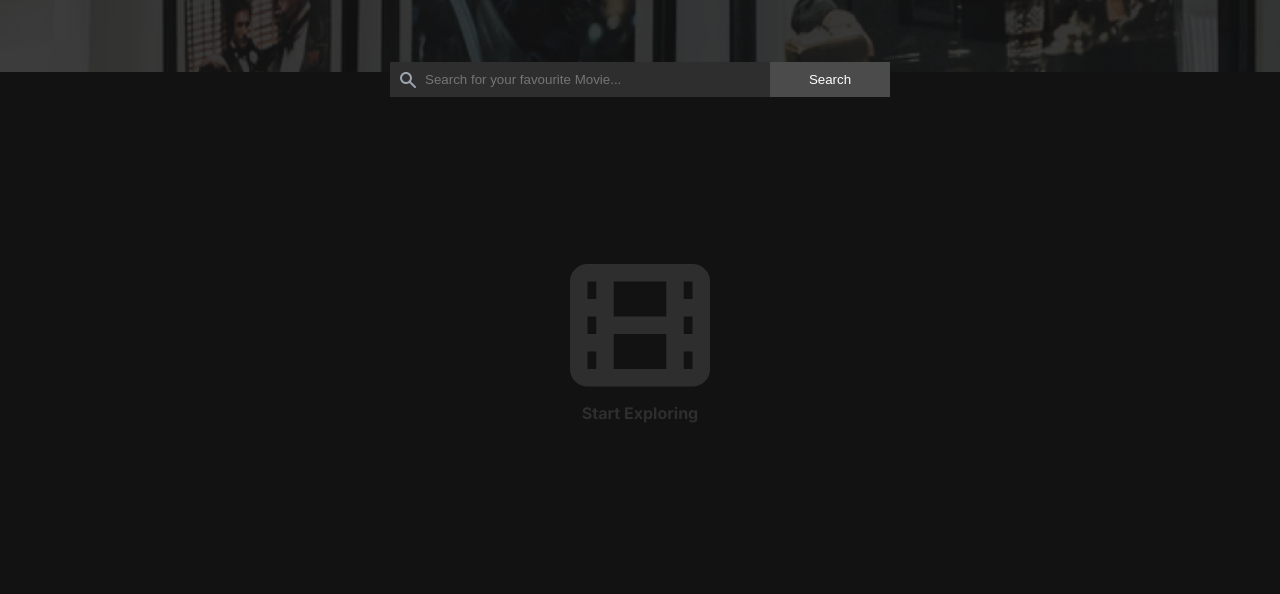
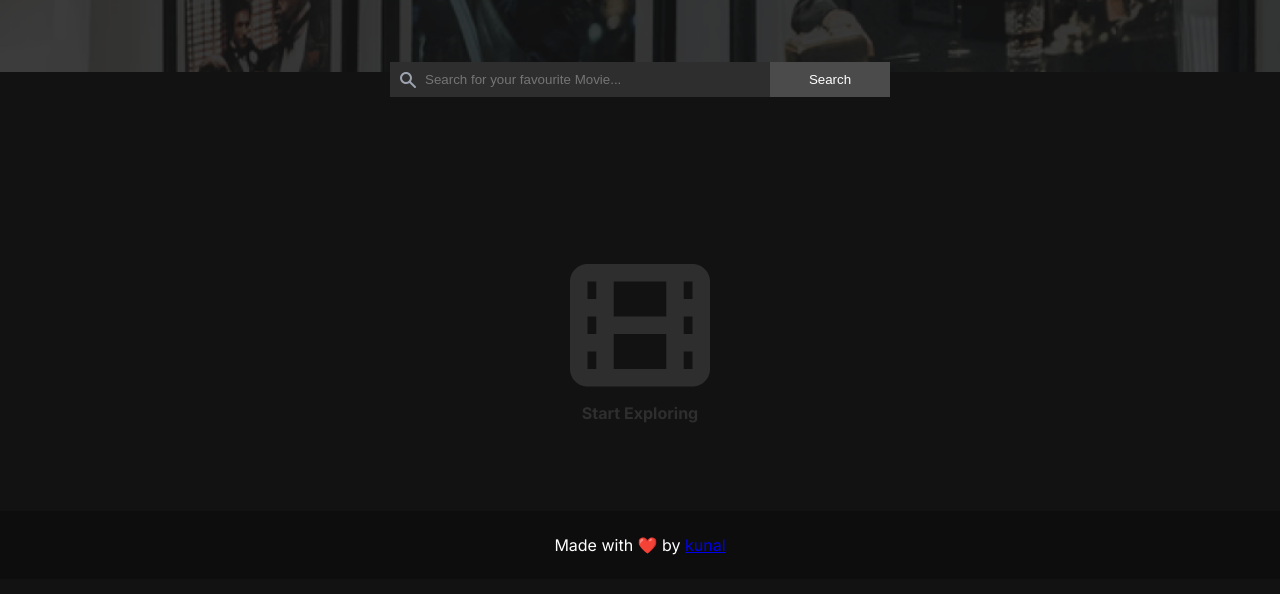
Before and after one commit to kunal-arya/movie-watchlist, a plain HTML site: page index.html in a window 1280 px wide. Shown: the part 168-762 px from the top of the page. Drawn offline with Linux system fonts and the light colour scheme.

Commit message:
footer added

```diff
--- a/index.html
+++ b/index.html
@@ -41,5 +41,13 @@
                 </div>
             </section>
         </main>
+
+    <!-- Footer -->
+
+    <footer class="footer">
+        <p class="para">
+            Made with ❤️ by <a href="https://github.com/kunal-arya/movie-watchlist" target="_blank">kunal</a></footer>
+        </p>
+    </footer>
 </body>
 </html>
--- a/style.css
+++ b/style.css
@@ -1,11 +1,13 @@
 * {
     box-sizing: border-box;
 }
+
 
 body {
     margin: 0;
     font-family: 'Inter', sans-serif;
     background-color: #121212;
+    padding: 0;
 }
 
 img {
@@ -147,6 +149,7 @@ input[type="text"] {
    .movies-show .start-text {
     margin-top: 20vh;
     text-align: center;
+    margin-bottom: 5vh;
    }
 
    .start-hide {
@@ -283,3 +286,24 @@ input[type="text"] {
     width: 20px;
     height: 20px;
 }
+
+
+
+/* ==================
+    Footer
+   ================== */
+
+   .footer {
+    background-color: rgba(0,0,0, 0.3);
+    text-align: center;
+    padding: 0.5em;
+    color: #fff;
+    margin-top: 2em;
+}
+
+.footer a:hover,
+.footer a:focus {
+    background-color: #E07400;
+    padding: 0.5em;
+    border-radius: 5px;
+}
```
